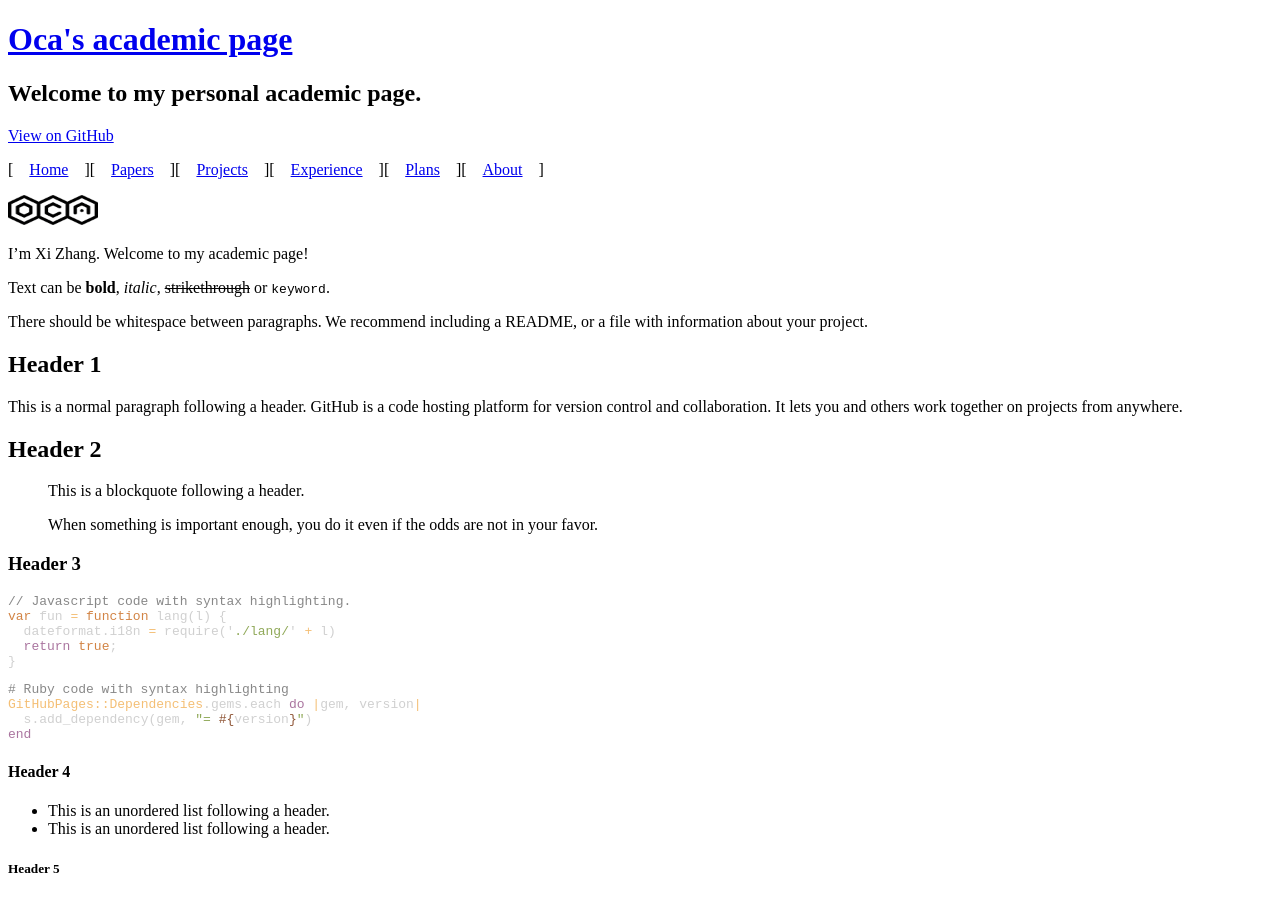
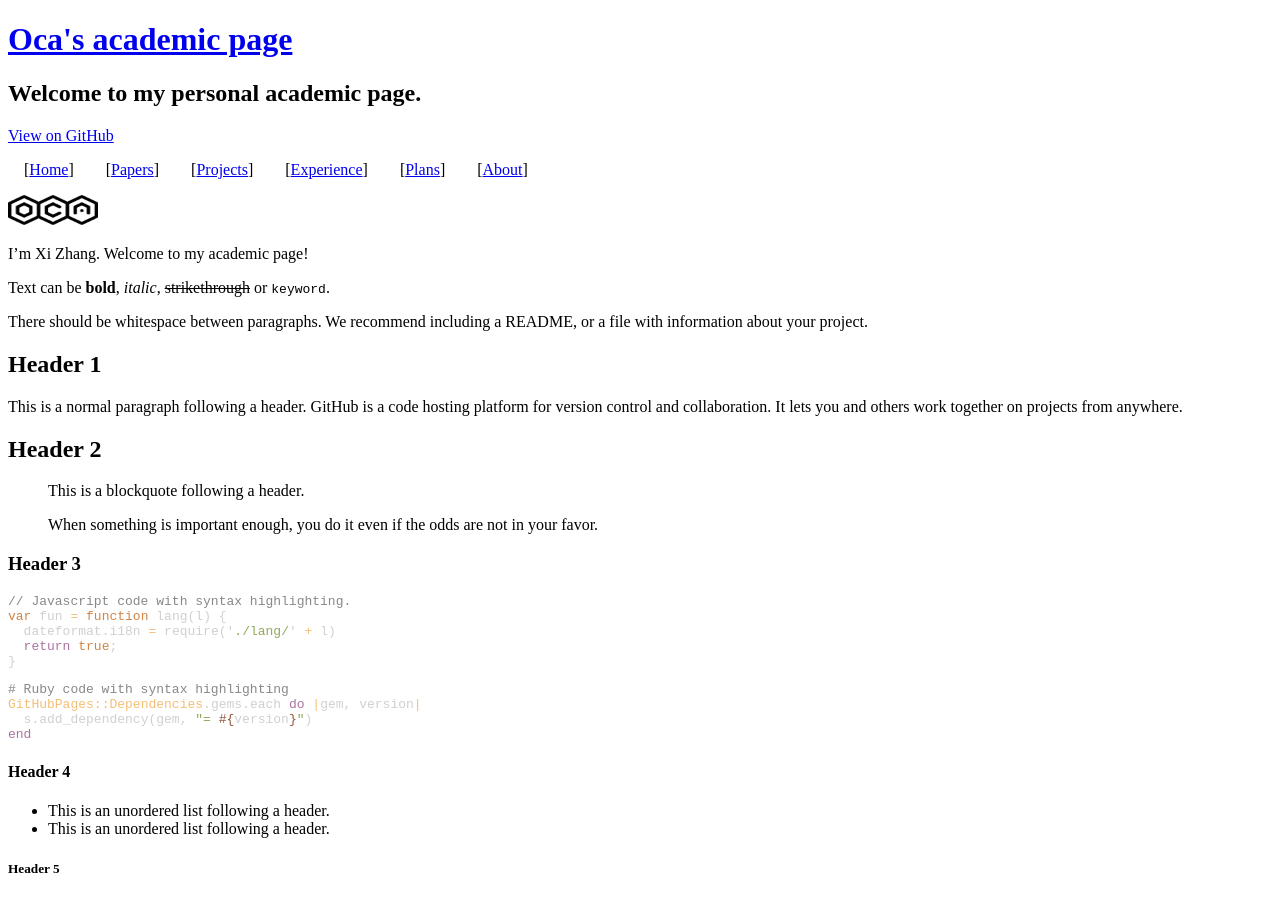
Before and after one commit to oca-john/academic-page, a Jekyll site: the page built from index.md, in a window 1280 px wide and 900 px high. Built offline with Jekyll 4.4.1, drawn with Linux system fonts in a browser that asks for light colours; part of the change alters nothing that is shown.

```diff
--- a/index.md
+++ b/index.md
@@ -2,7 +2,7 @@
 layout: default
 ---
 
-[&emsp;[Home](./index.html)&emsp;][&emsp;[Papers](./publications.html)&emsp;][&emsp;[Projects](./projects.html)&emsp;][&emsp;[Experience](./experience.html)&emsp;][&emsp;[Plans](./plans.html)&emsp;][&emsp;[About](./about.html)&emsp;]
+&emsp;[[Home](./index.html)]&emsp;&emsp;[[Papers](./publications.html)]&emsp;&emsp;[[Projects](./projects.html)]&emsp;&emsp;[[Experience](./experience.html)]&emsp;&emsp;[[Plans](./plans.html)]&emsp;&emsp;[[About](./about.html)]&emsp;
 
 <img src="ocas-logo.png" title="logo" height="30" width="90">
 
```
